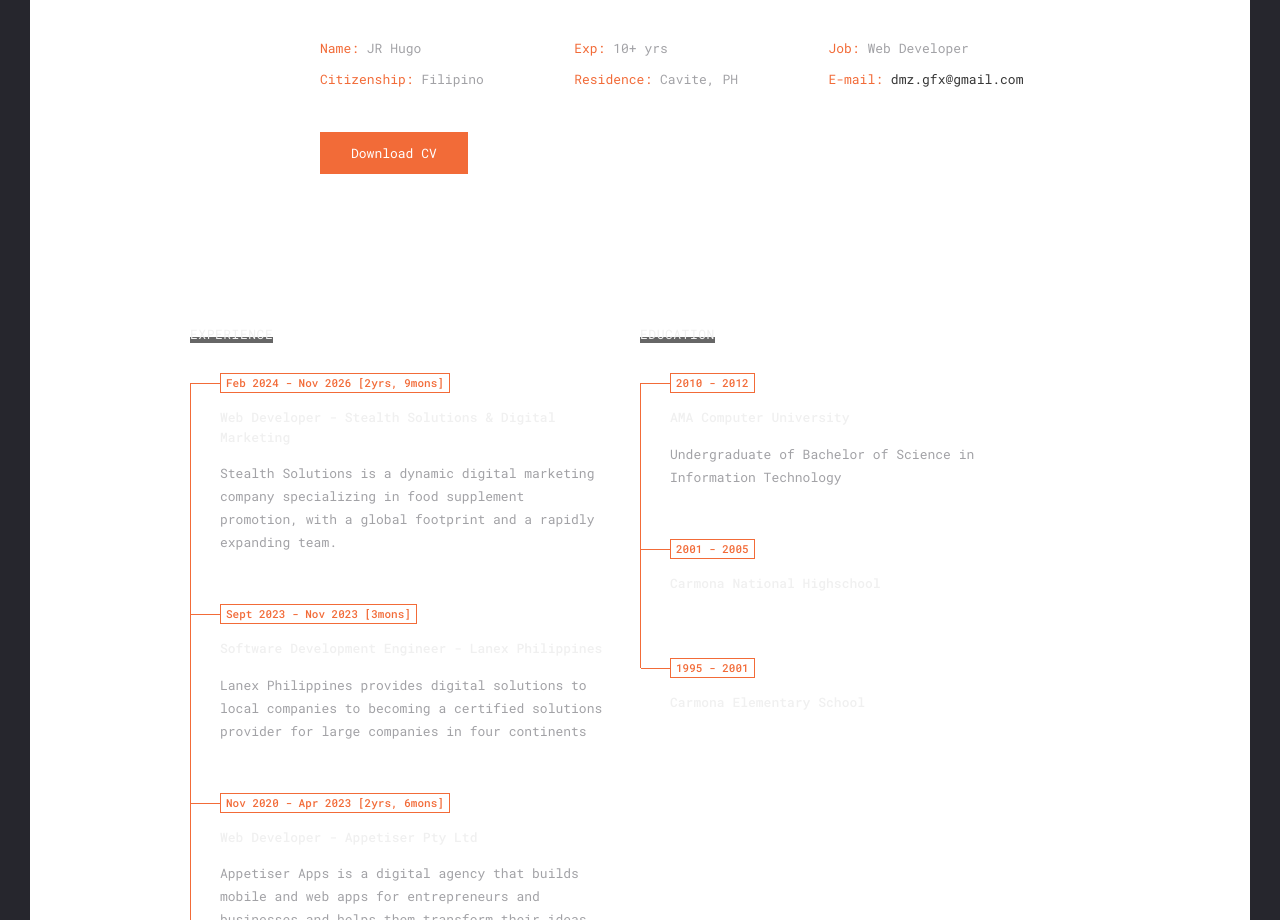
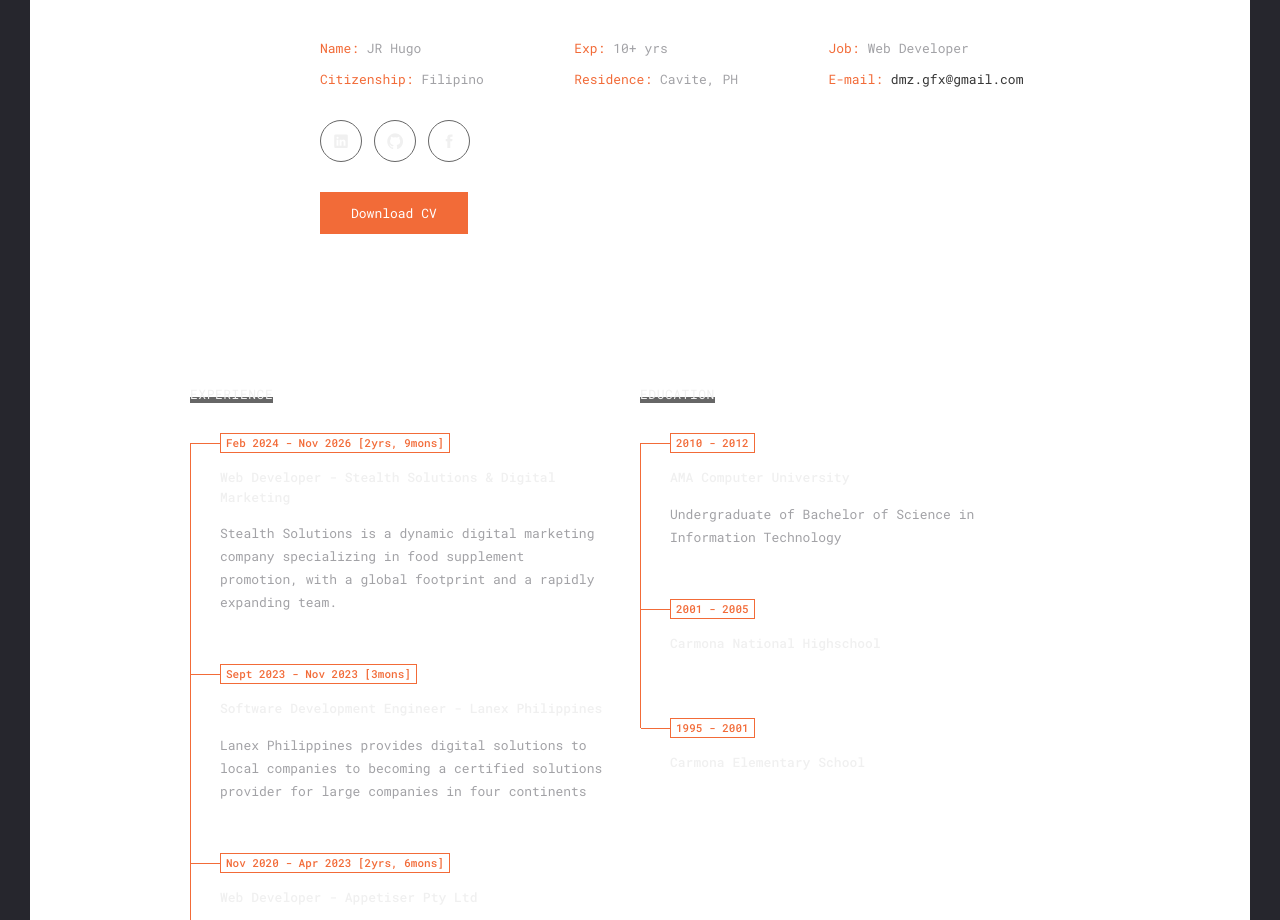
Before and after one commit to jhayrdmz/jhayrdmz.github.io, a website with bundled scripts: page index.html in a window 1280 px wide. Shown: the part 1017-1937 px from the top of the page. Built offline with nearby package versions, Linux system fonts and the light colour scheme; animation ran at ten frames a second; a web font is replaced by a local one.

Commit message:
feat: add social links

```diff
--- a/css/custom.css
+++ b/css/custom.css
@@ -75,3 +75,9 @@ header{transition:all .6s ease 0s}header.active{opacity:1!important;visibility:v
     box-shadow: 0 10px 30px rgba(0, 0, 0, .25);
   }
 }
+
+/* About section social links (above Download CV) */
+.about-soc{display:flex;gap:12px;margin:-12px 0 30px}
+.about-soc a{display:inline-flex;align-items:center;justify-content:center;width:42px;height:42px;border:1px solid #666;border-radius:50%;color:#f0f0f0;text-decoration:none;transition:color .3s ease,border-color .3s ease,background-color .3s ease}
+.about-soc a .ion{font-size:18px;line-height:1}
+.about-soc a:hover,.about-soc a:focus-visible{color:#fff;border-color:var(--extra-color);background:var(--extra-color);outline:none}
--- a/index.html
+++ b/index.html
@@ -159,6 +159,17 @@
                   <a href="mailto:dmz.gfx@gmail.com">dmz.gfx@gmail.com</a>
                 </li>
               </ul>
+            </div>
+            <div class="about-soc">
+              <a href="https://www.linkedin.com/in/jhayrdmz/" target="_blank" rel="noopener" aria-label="LinkedIn" title="LinkedIn">
+                <span class="ion ion-social-linkedin"></span>
+              </a>
+              <a href="https://github.com/jhayrdmz" target="_blank" rel="noopener" aria-label="GitHub" title="GitHub">
+                <span class="ion ion-social-github"></span>
+              </a>
+              <a href="https://www.facebook.com/jhayr.myd/" target="_blank" rel="noopener" aria-label="Facebook" title="Facebook">
+                <span class="ion ion-social-facebook"></span>
+              </a>
             </div>
             <div class="bts">
               <a target="_blank"
```
